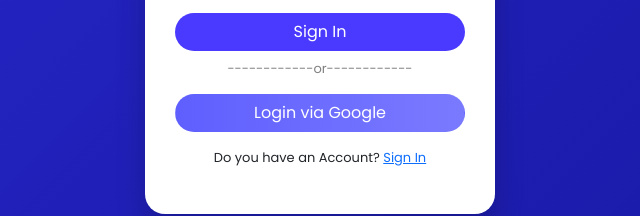
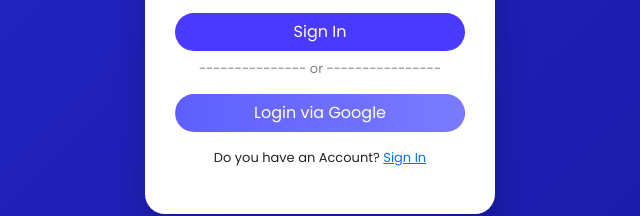
Before and after one commit to ShaliniR-2003/Landingpage, a plain HTML site: page index.html in a window 1280 px wide. Shown: the part 446-662 px from the top of the page, 605-1245 px from the left. Drawn offline with nearby package versions, Linux system fonts and the light colour scheme.

Commit message:
initial commit

```diff
--- a/index.html
+++ b/index.html
@@ -79,7 +79,7 @@
 
           <button class="btn sign-btn w-100 mb-2">Sign In</button>
           <p class=" text-center small-text" style="color: grey;">
-            ------------or------------
+            --------------- or ----------------
           </p>
 
           <button class="btn google-btn w-100 mb-3">
```
